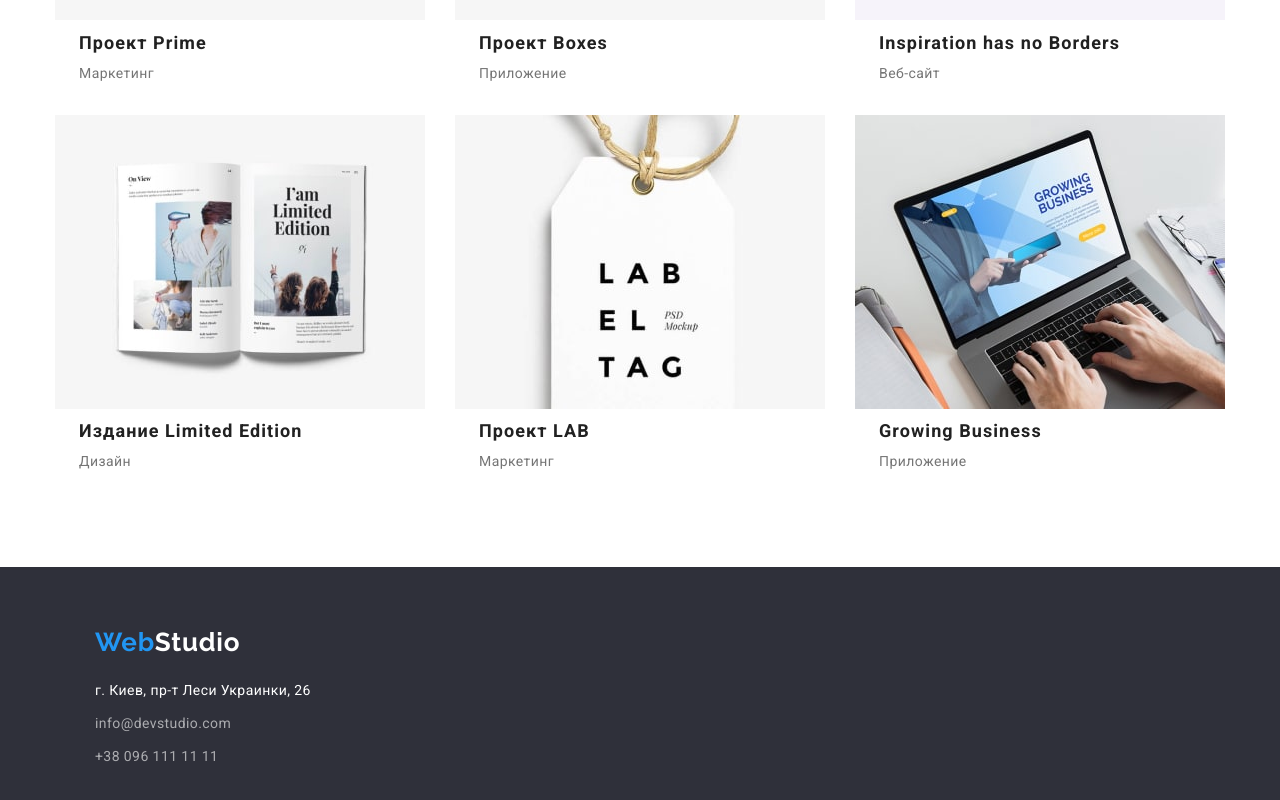
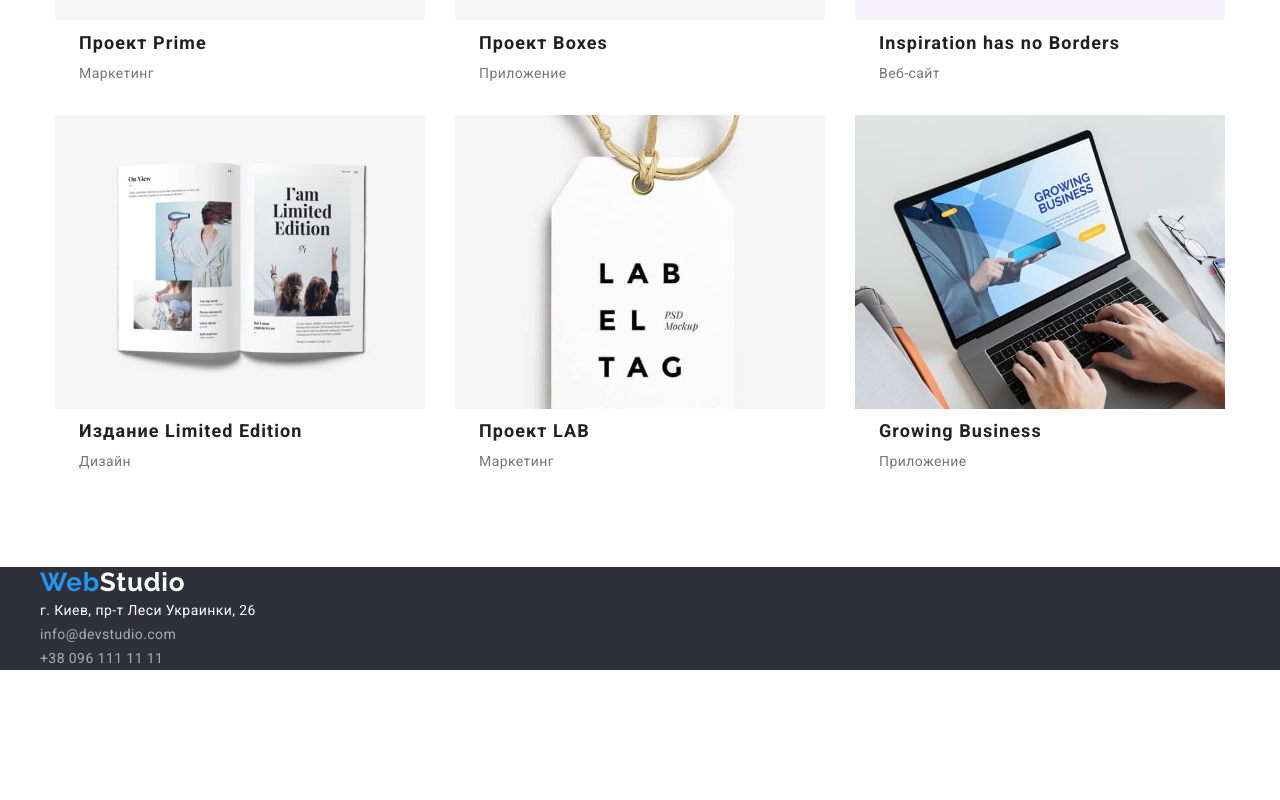
Before and after one commit to ZdorovykSergiy/hm3, a plain HTML site: page portfolio.html in a window 1280 px wide. Shown: the part 925-1725 px from the top of the page. After the commit the page ends 1595 px from the top, so only its background shows below. Drawn offline with Linux system fonts and the light colour scheme.

Commit message:
перенос  спредидузей

```diff
--- a/css/style.css
+++ b/css/style.css
@@ -271,6 +271,8 @@ header {
   margin-top: 10px;
   margin-bottom: 30px;
 }
+
+/* футер
 footer {
   background-color: #2f303a;
   padding: 60px 0;
@@ -284,7 +286,7 @@ footer {
   font-weight: normal;
   font-size: 14px;
   line-height: 24px;
-  /* or 171% */
+  /* or 171%
 
   letter-spacing: 0.03em;
 
@@ -295,8 +297,24 @@ footer {
 }
 .footer-link:last-child {
   margin-bottom: 0px;
+}*/
+footer {
+  background-color: #2f303a;
+}
+.adres-link2 {
+  font-family: Roboto;
+  font-style: normal;
+  font-weight: normal;
+  font-size: 14px;
+  line-height: 24px;
+  /* or 171% */
+
+  letter-spacing: 0.03em;
+
+  color: rgba(255, 255, 255, 0.6);
 }
 
+/* портфолио*/
 .tex21 {
   font-family: Roboto;
   font-style: normal;
--- a/portfolio.html
+++ b/portfolio.html
@@ -141,28 +141,28 @@
       </div>
     </main>
     <footer>
-      <div class="container">
+      <nav>
         <ul>
-          <li class="footer-logo">
+          <li>
             <a href="#" class="link-logo1"
               >Web<span class="span1">Studio</span></a
             >
           </li>
-          <li class="footer-link">
+          <li class="adres-link">
             <address>г. Киев, пр-т Леси Украинки, 26</address>
           </li>
-          <li class="adres-link footer-link">
+          <li>
             <a href="mailto:info@devstudio.com" class="adres-link2"
               >info@devstudio.com</a
             >
           </li>
-          <li class="adres-link footer-link">
+          <li>
             <a href="tel:+380961111111" class="adres-link2"
               >+38 096 111 11 11</a
             >
           </li>
         </ul>
-      </div>
+      </nav>
     </footer>
   </body>
 </html>
```
Also changed, not shown: index.html (+4 -6 lines).
